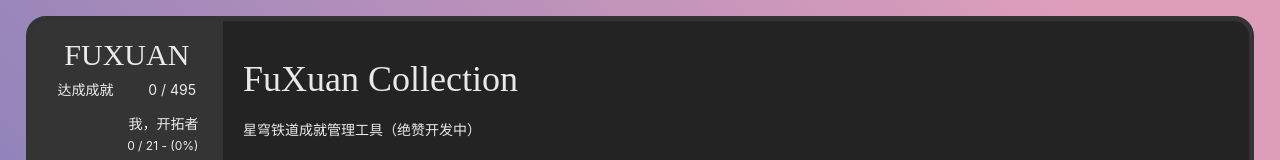
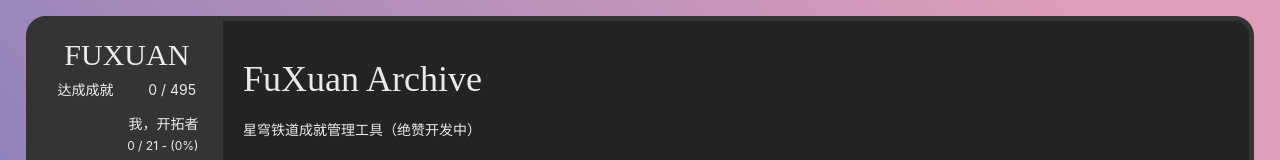
Before and after one commit to ChangeSuger/fuxuan-archive, a Vue app: page / in a window 1280 px wide. Shown: the top 160 px of the page. Built offline with nearby package versions, Linux system fonts and the light colour scheme; a web font is replaced by a local one.

Commit message:
build: 修改项目名称

```diff
--- a/index.html
+++ b/index.html
@@ -4,7 +4,7 @@
     <meta charset="UTF-8">
     <link rel="icon" href="/fuxuan.png">
     <meta name="viewport" content="width=device-width, initial-scale=1.0">
-    <title>FuXuan Collection</title>
+    <title>FuXuan Archive</title>
   </head>
   <body arco-theme="dark">
     <div id="app"></div>
--- a/package.json
+++ b/package.json
@@ -1,5 +1,5 @@
 {
-  "name": "fuxuan-collection",
+  "name": "fuxuan-archive",
   "version": "0.0.0",
   "private": true,
   "scripts": {
--- a/src/views/HomeView.vue
+++ b/src/views/HomeView.vue
@@ -2,7 +2,7 @@
   <div id="home-box">
     <a-typography>
       <a-typography-title style="font-family: 'FirstWorld';">
-        FuXuan Collection
+        FuXuan Archive
       </a-typography-title>
 
       <a-typography-text>
@@ -12,7 +12,7 @@
     </a-typography>
 
     <div class="link-box">
-      <a class="friend-link" href="https://github.com/ChangeSuger/fuxuan-collection">
+      <a class="friend-link" target="_blank" href="https://github.com/ChangeSuger/fuxuan-archive">
         <a-card class="friend-card" :bordered="false" hoverable>
           <template #title>
             <icon-github :size="35"/>
@@ -24,7 +24,7 @@
           本工具已在 GitHub 以 MIT 协议完全开源
         </a-card>
       </a>
-      <a class="friend-link" href="https://github.com/ChangeSuger/fuxuan-collection/issues">
+      <a class="friend-link" target="_blank" href="https://github.com/ChangeSuger/fuxuan-archive/issues">
         <a-card class="friend-card" :bordered="false" hoverable>
           <template #title>
             <icon-message :size="35"/>
@@ -36,7 +36,7 @@
           不论是问反馈题还是功能建议都非常欢迎
         </a-card>
       </a>
-      <a class="friend-link" href="https://github.com/ChangeSuger/fuxuan-collection/blob/main/CONTRIBUTING.md">
+      <a class="friend-link" target="_blank" href="https://github.com/ChangeSuger/fuxuan-archive/blob/main/CONTRIBUTING.md">
         <a-card class="friend-card" :bordered="false" hoverable>
           <template #title>
             <icon-code :size="35"/>
```
Also changed, not shown: 2 other files (tests, documents, lock files or other folders).
